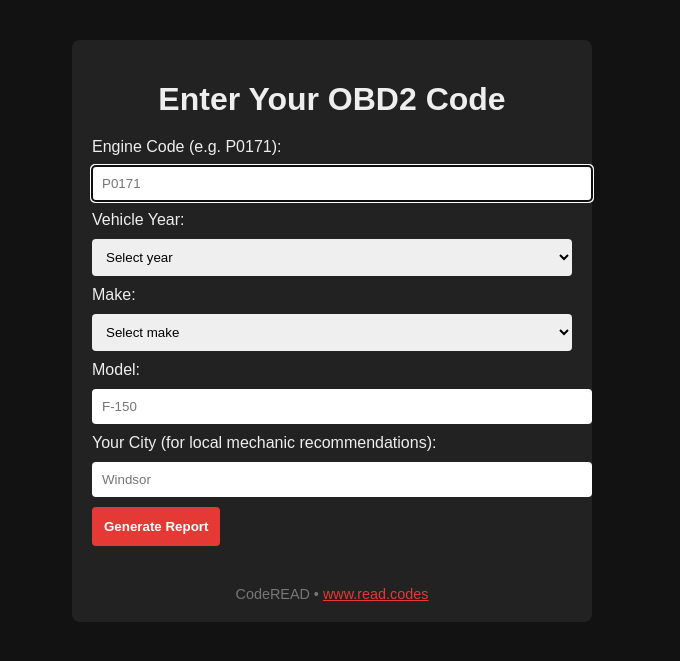
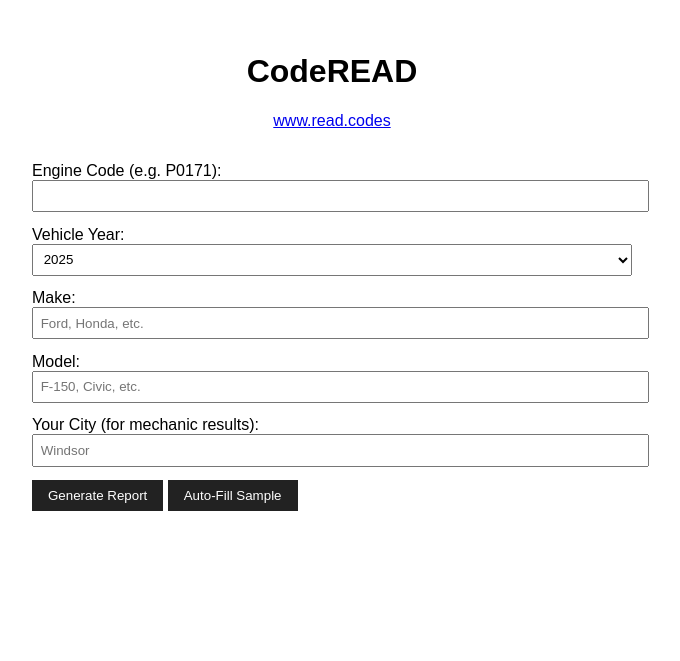
Before and after one commit to CODEREaDer24/coderead, a Flask app: page / in a window 1280 px wide. Shown: the top 661 px of the page, without its empty margins (308-988 px from the left). Run offline with Flask 3, Linux system fonts and the light colour scheme.

Commit message:
Update form.html

```diff
--- a/templates/form.html
+++ b/templates/form.html
@@ -1,54 +1,52 @@
 <!DOCTYPE html>
 <html lang="en">
 <head>
-    <meta charset="UTF-8" />
-    <meta name="viewport" content="width=device-width, initial-scale=1" />
-    <title>CodeREAD OBD2 Diagnostic Tool</title>
+    <meta charset="UTF-8">
+    <title>CodeREAD Diagnostic Report</title>
     <style>
-        body { font-family: Arial, sans-serif; background: #121212; color: #eee; }
-        .container { max-width: 480px; margin: 40px auto; padding: 20px; background: #222; border-radius: 8px; }
-        input, select { width: 100%; padding: 10px; margin: 10px 0; border-radius: 4px; border: none; }
-        button { background: #e53935; color: #fff; border: none; padding: 12px; border-radius: 4px; cursor: pointer; font-weight: bold; }
-        button:hover { background: #b71c1c; }
-        h1 { text-align: center; margin-bottom: 20px; }
-        .footer { text-align: center; margin-top: 40px; font-size: 0.9em; color: #777; }
+        body { font-family: sans-serif; max-width: 600px; margin: auto; padding: 2em; }
+        input, select { width: 100%; padding: 0.5em; margin-bottom: 1em; }
+        button { padding: 0.6em 1.2em; background: #222; color: white; border: none; cursor: pointer; }
+        .logo { text-align: center; margin-bottom: 2em; }
     </style>
 </head>
 <body>
-    <div class="container">
-        <h1>Enter Your OBD2 Code</h1>
-        <form method="POST" action="/">
+    <div class="logo">
+        <h1>CodeREAD</h1>
+        <p><a href="https://www.read.codes">www.read.codes</a></p>
+    </div>
+
+    <form method="POST">
         <label for="engine_code">Engine Code (e.g. P0171):</label>
-            <input type="text" id="engine_code" name="engine_code" placeholder="P0171" required autofocus />
+        <input type="text" name="engine_code" required>
 
         <label for="year">Vehicle Year:</label>
-            <select id="year" name="year" required>
-                <option value="" disabled selected>Select year</option>
-                {% for y in range(1990, 2026) %}
+        <select name="year">
+            {% for y in range(2025, 1995, -1) %}
                 <option value="{{ y }}">{{ y }}</option>
             {% endfor %}
         </select>
 
         <label for="make">Make:</label>
-            <select id="make" name="make" required>
-                <option value="" disabled selected>Select make</option>
-                <option value="Ford">Ford</option>
-                <option value="Toyota">Toyota</option>
-                <option value="Honda">Honda</option>
-                <option value="Chevrolet">Chevrolet</option>
-                <option value="Nissan">Nissan</option>
-                <option value="Other">Other</option>
-            </select>
+        <input type="text" name="make" placeholder="Ford, Honda, etc." required>
 
         <label for="model">Model:</label>
-            <input type="text" id="model" name="model" placeholder="F-150" required />
+        <input type="text" name="model" placeholder="F-150, Civic, etc." required>
 
-            <label for="city">Your City (for local mechanic recommendations):</label>
-            <input type="text" id="city" name="city" placeholder="Windsor" />
+        <label for="city">Your City (for mechanic results):</label>
+        <input type="text" name="city" placeholder="Windsor">
 
         <button type="submit">Generate Report</button>
+        <button type="button" onclick="autoFill()">Auto-Fill Sample</button>
     </form>
-        <div class="footer">CodeREAD • <a href="https://www.read.codes" style="color:#e53935;">www.read.codes</a></div>
-    </div>
+
+    <script>
+        function autoFill() {
+            document.querySelector('input[name="engine_code"]').value = "P0171";
+            document.querySelector('input[name="make"]').value = "Chevrolet";
+            document.querySelector('input[name="model"]').value = "Malibu";
+            document.querySelector('input[name="city"]').value = "Windsor";
+        }
+    </script>
 </body>
 </html>
```
Lines whose indentation alone changed are shown as unchanged.
